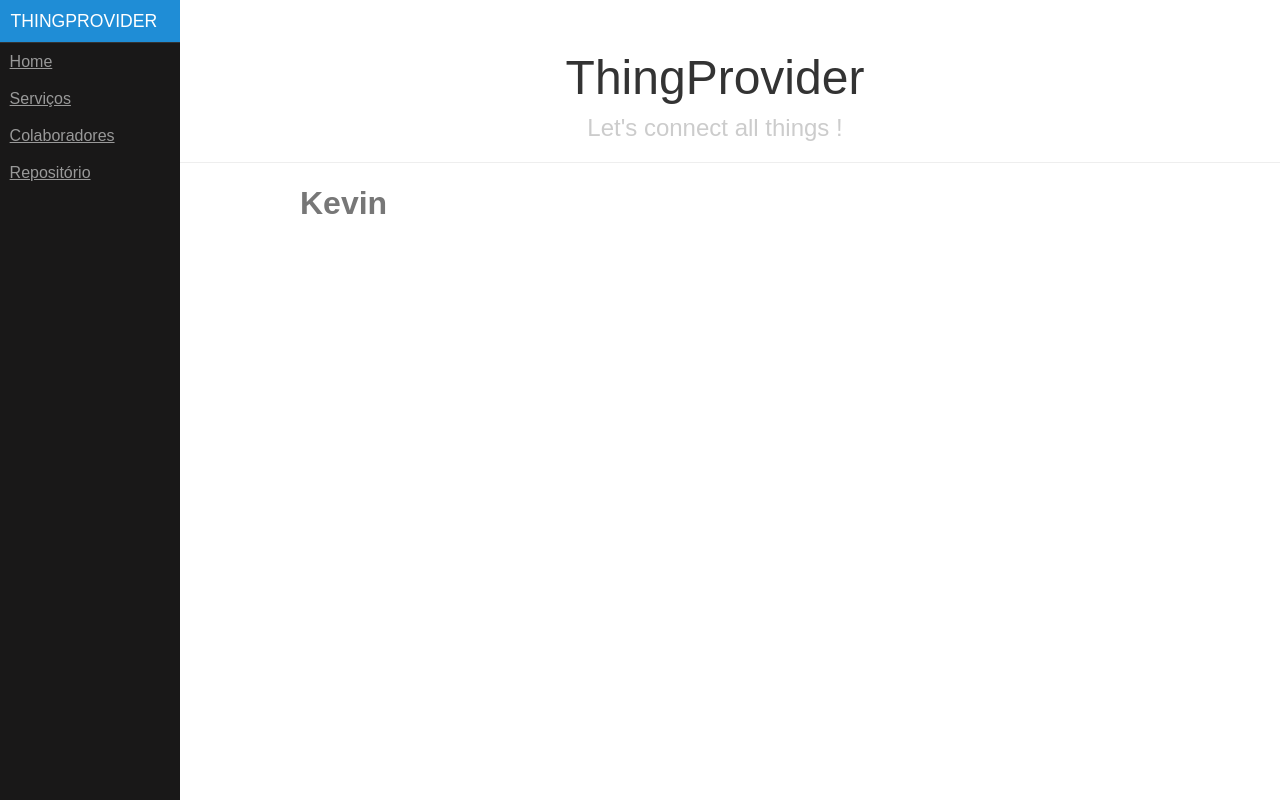
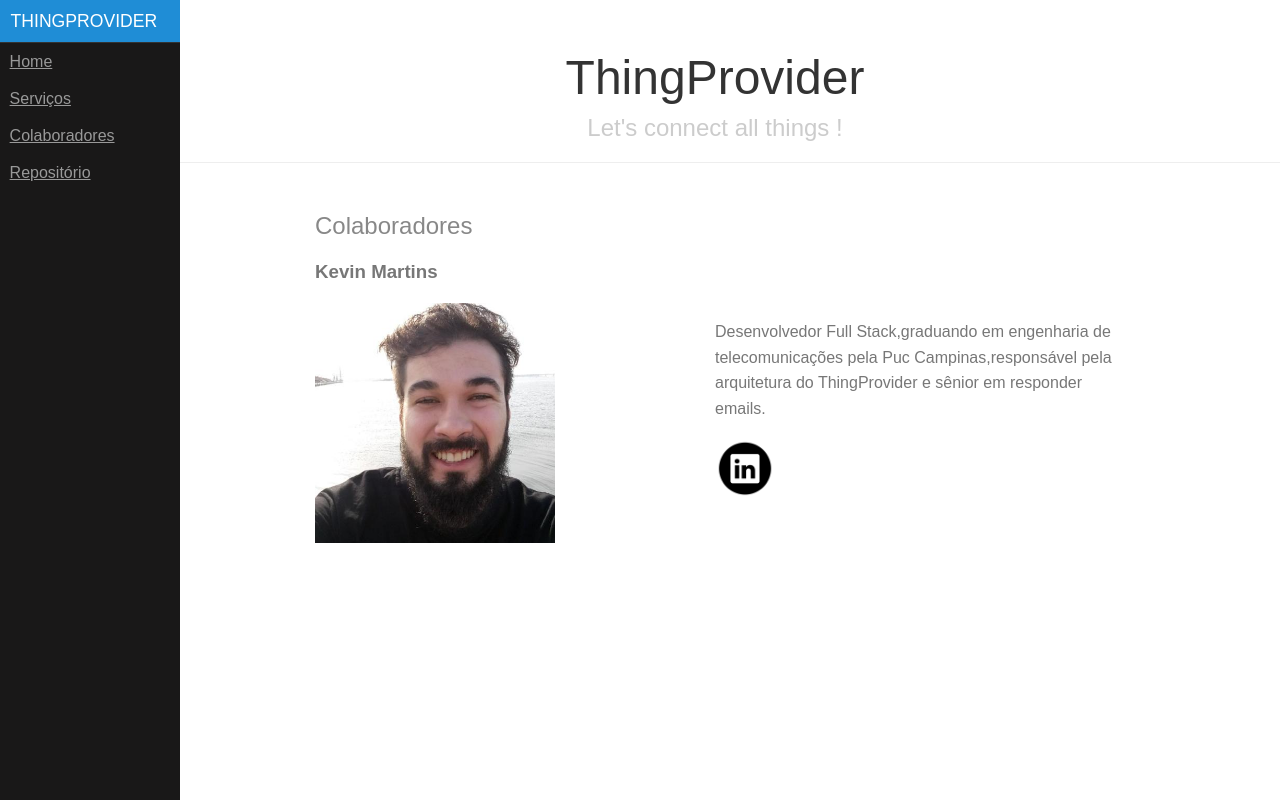
Before and after one commit to kevinmmartins/ThingProviderWeb, a React (Create React App) app: page /colaborators in a window 1280 px wide. Built offline with nearby package versions, Linux system fonts and the light colour scheme.

Commit message:
Created collaborators page

```diff
--- a/src/components/Collaborators.js
+++ b/src/components/Collaborators.js
@@ -1,14 +1,26 @@
 import React, { Component } from 'react';
+import '../css/pure-min.css';
+import kevinPerfil from '../images/kevin.jpg';
+import '../css/collaborators.css';
+import Linkedin from './Linkedin';
 
 class Collaborators extends Component {
 
-  render() {
-    return (
-      <div id="layout">
-        <h1>Kevin</h1>
-      </div>
-    );
-  }
+    render() {
+        return (
+            <div className="content">
+                <h2 className="content-subhead">Colaboradores</h2>
+                <h3>Kevin Martins</h3>
+                <div className="pure-g">
+                    <div className="pure-u-1-2"> <img src={kevinPerfil} className="Collaborators-Perfil" alt="Kevin" /> </div>
+                    <div className="pure-u-1-2">
+                        <p>Desenvolvedor Full Stack,graduando em engenharia de telecomunicações pela Puc Campinas,responsável pela arquitetura do ThingProvider e sênior em responder emails.</p>
+                        <Linkedin url='https://www.linkedin.com/in/kevinmmartins/'/>
+                    </div>
+                </div>
+            </div>
+        );
+    }
 }
 
 export default Collaborators;
--- /dev/null
+++ b/src/components/Linkedin.js
@@ -0,0 +1,27 @@
+import React, { Component } from 'react';
+import '../css/pure-min.css';
+import linkedinLogo from '../images/linkedin.png';
+
+class Linkedin extends Component {
+
+    constructor(props) {
+        super(props)
+
+        this.state = {
+            url: this.props.url
+        }
+
+    }
+
+    render() {
+        return (
+            <li className="App-ul">
+                <a href={this.state.url}>
+                    <img src={linkedinLogo} className="App-logo" alt="Linkedin" />
+                </a>
+            </li>
+        );
+    }
+}
+
+export default Linkedin;
--- a/src/components/OpenSource.js
+++ b/src/components/OpenSource.js
@@ -2,27 +2,20 @@ import React, { Component } from 'react';
 import '../css/pure-min.css';
 import '../css/side-menu.css';
 import '../css/app.css';
-import linkedinLogo from '../images/linkedin.png';
 import githubLogo from '../images/github.png';
 
 class OpenSource extends Component {
 
     render() {
         return (
-            <div>
                 <div className="content">
                     <h2 className="content-subhead">Vamos construir o ThingProvider juntos !</h2>
                     <p>
                         Todo o projeto é open-source ! Venha aprender conosco.
-                        </p>
+                    </p>
 
                     <div>
                         <ul>
-                            <li className="App-ul">
-                                <a href="https://www.linkedin.com/in/kevinmmartins/">
-                                    <img src={linkedinLogo} className="App-logo" alt="Linkedin" />
-                                </a>
-                            </li>
                             <li className="App-ul">
                                 <a href="https://github.com/kevinmmartins/ThingProvider">
                                     <img src={githubLogo} className="App-logo" alt="Github" />
@@ -31,7 +24,6 @@ class OpenSource extends Component {
                         </ul>
                     </div>
                 </div>
-            </div>
         );
     }
 }
--- a/src/components/Services.js
+++ b/src/components/Services.js
@@ -1,11 +1,12 @@
 import React, { Component } from 'react';
+import '../css/pure-min.css';
 
 class Services extends Component {
 
   render() {
     return (
-      <div id="layout">
-        <h1>Serviços</h1>
+      <div className="content">
+        <h2 className="content-subhead">Serviços</h2>
       </div>
     );
   }
--- /dev/null
+++ b/src/css/collaborators.css
@@ -0,0 +1,3 @@
+.Collaborators-Perfil {
+    height: 240px;
+  }
```
Also changed, not shown: src/images/kevin.jpg (added).
